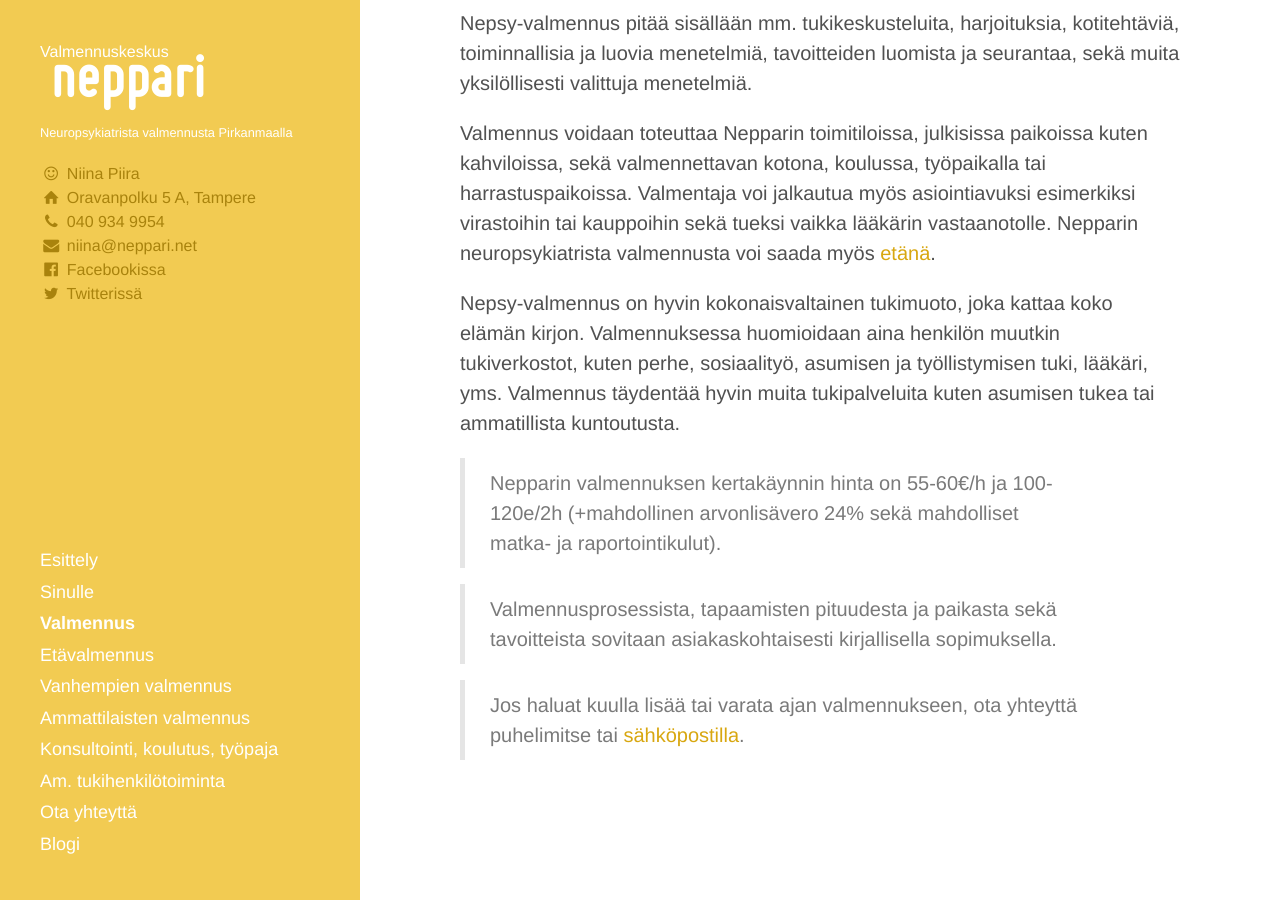
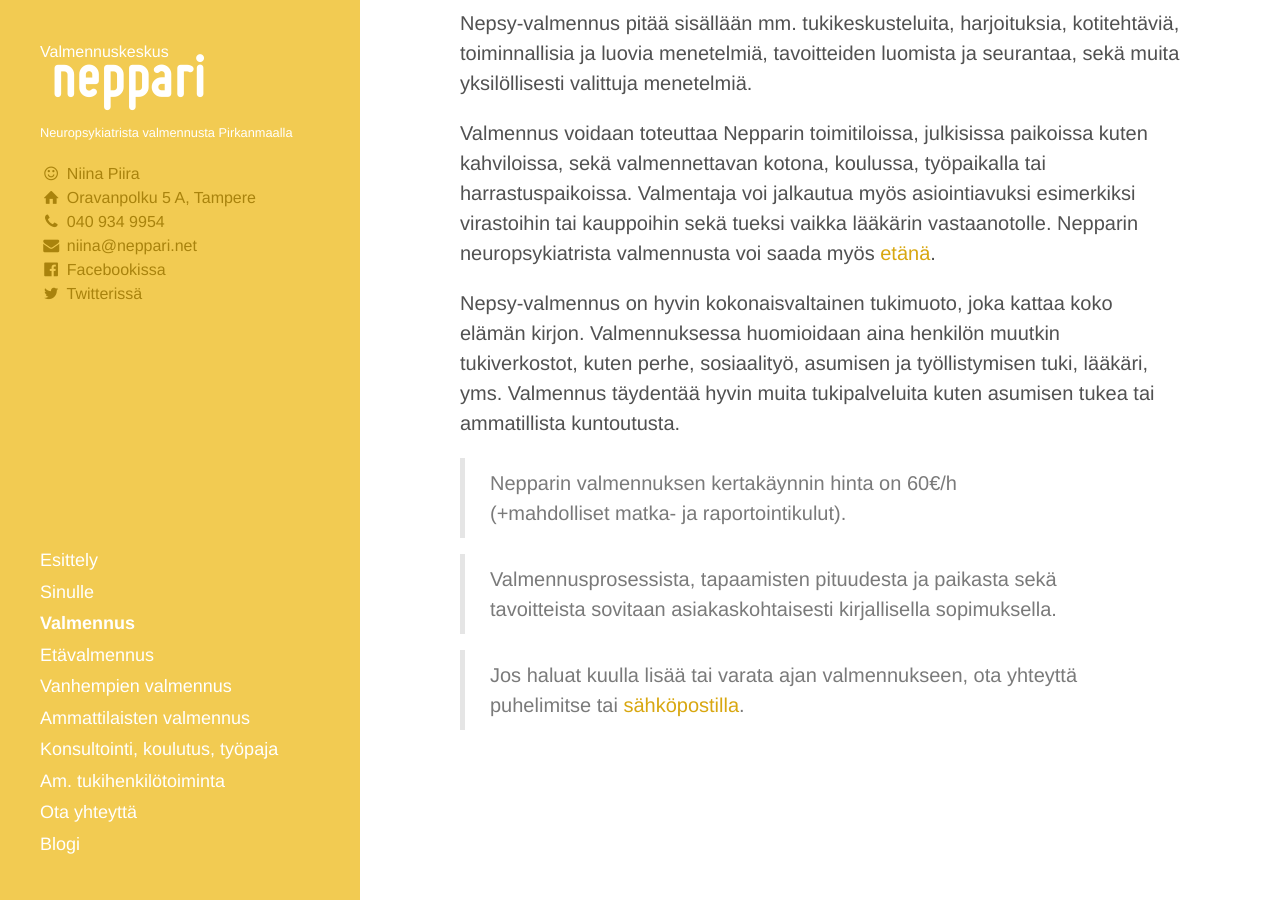
Before and after one commit to niinapiira/neppari.net, a Jekyll site: the page built from valmennus.md, in a window 1280 px wide and 900 px high, scrolled down 646 px. Built offline with Jekyll 4.4.1, drawn with Linux system fonts in a browser that asks for light colours.

Commit message:
Updated valmennus.md

```diff
--- a/valmennus.md
+++ b/valmennus.md
@@ -32,7 +32,7 @@
 
 
 
-> Nepparin valmennuksen kertakäynnin hinta on 55-60€/h ja 100-120e/2h (+mahdollinen arvonlisävero 24% sekä  mahdolliset matka- ja raportointikulut).
+> Nepparin valmennuksen kertakäynnin hinta on 60€/h (+mahdolliset matka- ja raportointikulut).
 
 > Valmennusprosessista, tapaamisten pituudesta ja paikasta sekä tavoitteista sovitaan asiakaskohtaisesti kirjallisella sopimuksella.
 
```
